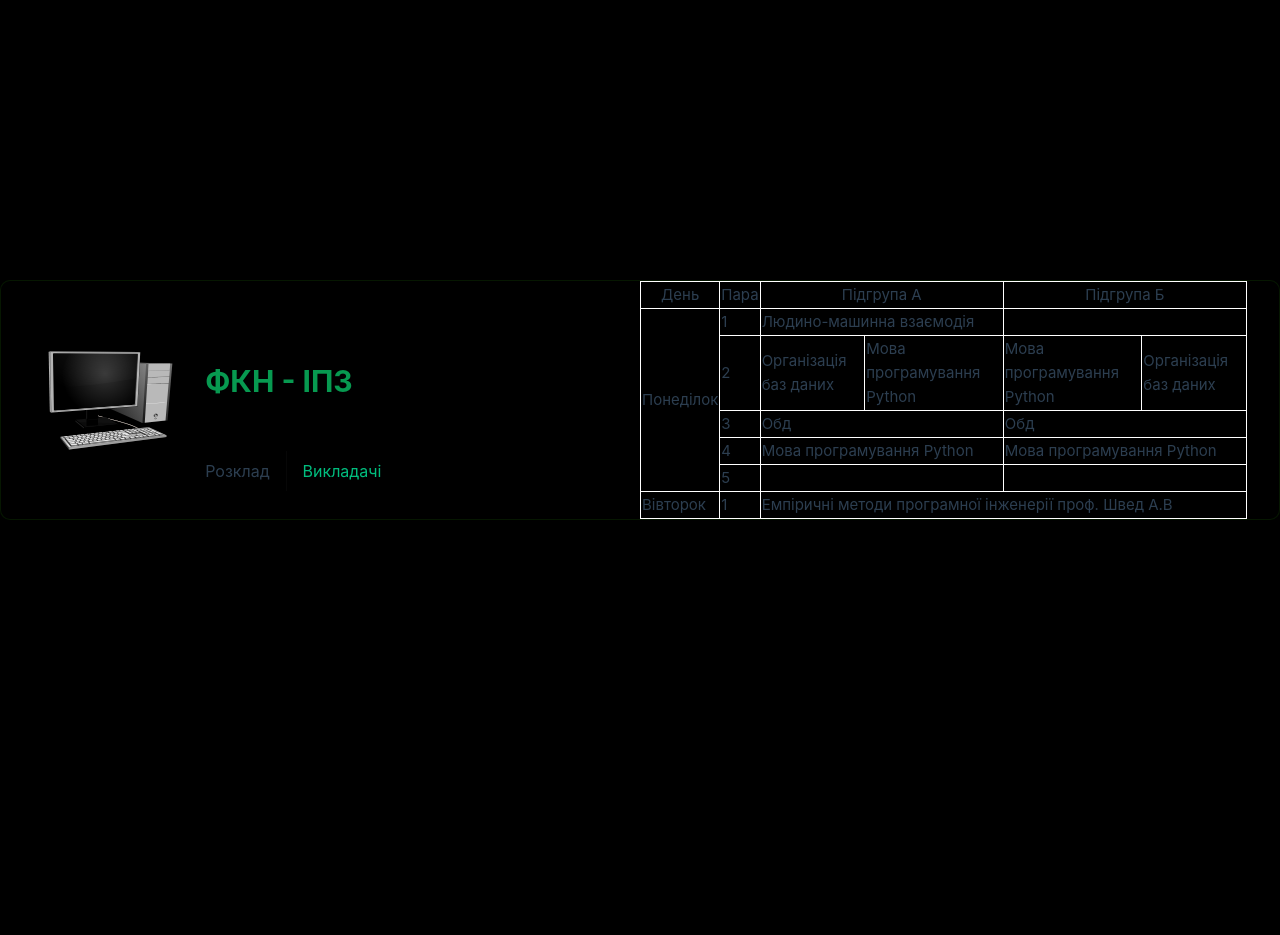
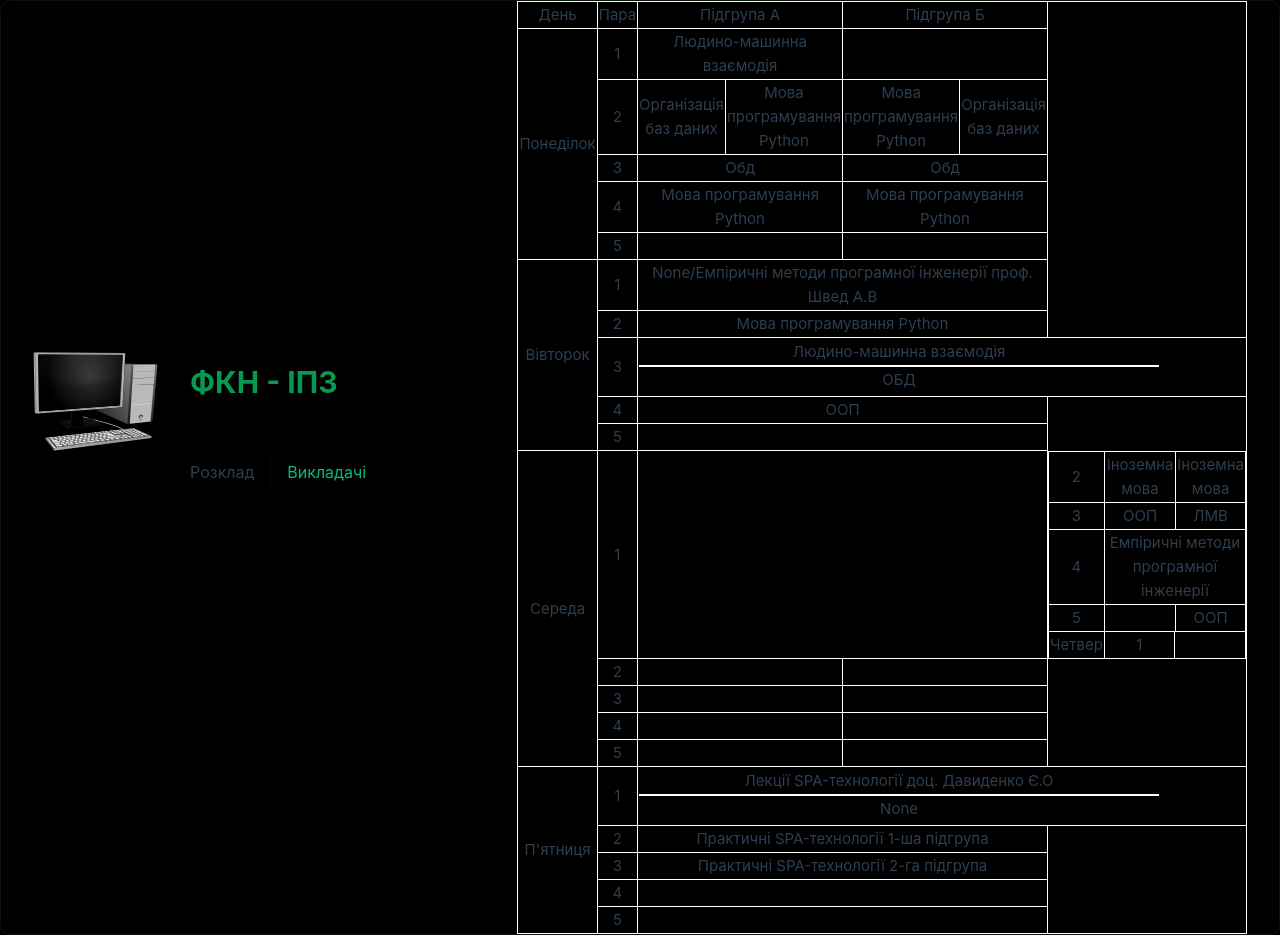
Before and after one commit to 2blexxn2/209rep, a Vue app: page / in a window 1280 px wide. Before the commit the page ends 800 px from the top, so only its background shows below. Built offline with nearby package versions, Linux system fonts and the light colour scheme.

Commit message:
new commit

```diff
--- a/src/views/HomeView.vue
+++ b/src/views/HomeView.vue
@@ -5,7 +5,7 @@ import TheWelcome from '../components/TheWelcome.vue'
 <template>
 	<!-- 	<img src="../assets/pic1.jpg" alt="Girl in a jacket" width="1000" height="600">
  -->
-	<table>
+	<!-- 	<table>
 		<tr>
 			<th>День</th>
 			<th>Пара</th>
@@ -45,13 +45,190 @@ import TheWelcome from '../components/TheWelcome.vue'
 			<td>1</td>
 			<td colspan="4">Емпіричні методи програмної інженерії проф. Швед А.В</td>
 		</tr>
+		<tr>
+			<td>2</td>
+			<td colspan="4">Мова програмування Python</td>
+		</tr>
+		<tr>
+			<td>3</td>
+			<td colspan="4">
+				<table>
+					<tr class="red-line">Людино-машинна взаємодія</tr><br>
+					<tr class="red-line">Людино-машинна взаємодія</tr>
+				</table>
+			</td>
+		</tr>
+	</table> -->
+	<table>
+		<tr>
+			<th>День</th>
+			<th>Пара</th>
+			<th colspan="2">Підгрупа А</th>
+			<th colspan="2">Підгрупа Б</th>
+		</tr>
+		<tr>
+			<td rowspan="5">Понеділок</td>
+			<td>1</td>
+			<td colspan="2">Людино-машинна взаємодія</td>
+			<td colspan="2"></td>
+		</tr>
+		<tr>
+			<td>2</td>
+			<td>Організація баз даних</td>
+			<td>Мова програмування Python</td>
+			<td>Мова програмування Python</td>
+			<td>Організація баз даних</td>
+		</tr>
+		<tr>
+			<td>3</td>
+			<td colspan="2">Обд</td>
+			<td colspan="2">Обд</td>
+		</tr>
+		<tr>
+			<td>4</td>
+			<td colspan="2">Мова програмування Python</td>
+			<td colspan="2">Мова програмування Python</td>
+		</tr>
+		<tr>
+			<td>5</td>
+			<td colspan="2"></td>
+			<td colspan="2"></td>
+		</tr>
+		<tr>
+			<td rowspan="5">Вівторок</td>
+			<td>1</td>
+			<td colspan="4">None/Емпіричні методи програмної інженерії проф. Швед А.В</td>
+		</tr>
+		<tr>
+			<td>2</td>
+			<td colspan="4">Мова програмування Python</td>
+		</tr>
+		<tr>
+			<td colspan="1">3</td>
+			<td colspan="8">
+				<table class="first">
+					<tr class="red-line">
+						<td style="border: blue;">Людино-машинна взаємодія</td>
+					</tr>
+					<tr>
+						<td style="border: blue;">ОБД</td>
+					</tr>
+					<tr>
+						<td style="border: blue;"></td>
+					</tr>
+				</table>
+			</td>
+		</tr>
+		<tr>
+			<td>4</td>
+			<td colspan="4">ООП</td>
+		</tr>
+		<tr>
+			<td>5</td>
+			<td colspan="4"></td>
+		</tr>
+		<tr>
+			<td rowspan="5">Середа</td>
+			<td>1</td>
+			<td colspan="4"></td>
+		<tr>
+			<td>2</td>
+			<td colspan="2">Іноземна мова</td>
+			<td colspan="2">Іноземна мова</td>
+		</tr>
+		<tr>
+			<td>3</td>
+			<td colspan="2">ООП</td>
+			<td colspan="2">ЛМВ</td>
+		</tr>
+		<tr>
+			<td>4</td>
+			<td colspan="4">Емпіричні методи програмної інженерії</td>
+		</tr>
+		<tr>
+			<td>5</td>
+			<td colspan="2"></td>
+			<td colspan="2">ООП</td>
+		</tr>
+		<tr>
+			<td rowspan="5">Четвер</td>
+			<td>1</td>
+			<td colspan="2"></td>
+		</tr>
+		</tr>
+		<tr>
+			<td>2</td>
+			<td colspan="2"></td>
+			<td colspan="2"></td>
+		</tr>
+		<tr>
+			<td>3</td>
+			<td colspan="2"></td>
+			<td colspan="2"></td>
+		</tr>
+		<tr>
+			<td>4</td>
+			<td colspan="2"></td>
+			<td colspan="2"></td>
+		</tr>
+		<tr>
+			<td>5</td>
+			<td colspan="2"></td>
+			<td colspan="2"></td>
+		</tr>
+		<tr>
+			<td rowspan="6">П'ятниця</td>
+		</tr>
+		<tr>
+			<td colspan="1">1</td>
+			<td colspan="8">
+				<table class="first">
+					<tr class="red-line">
+						<td style="border: blue;"> Лекції SPA-технології доц. Давиденко Є.О</td>
+					</tr>
+					<tr>
+						<td style="border: blue;">None</td>
+					</tr>
+					<tr>
+						<td style="border: blue;"></td>
+					</tr>
+				</table>
+			</td>
+		</tr>
+		<tr>
+			<td>2</td>
+			<td colspan="4">Практичні SPA-технології 1-ша підгрупа</td>
+		</tr>
+		<tr>
+			<td>3</td>
+			<td colspan="4">Практичні SPA-технології 2-га підгрупа</td>
+		</tr>
+		<tr>
+			<td>4</td>
+			<td colspan="4"></td>
+		</tr>
+				<tr>
+				<td>5</td>
+				<td colspan="4"></td>
+			</tr>
 	</table>
 </template>
 
 <style>
-table, th, td {
+table,
+th,
+td {
 	border: 1px solid white;
 	border-collapse: collapse;
+	text-align: center;
 }
 
+.red-line {
+	border-bottom: 2px solid rgb(255, 255, 255);
+}
+
+.first {
+	border: none;
+	width: 520px;
+}
 </style>
```
Lines whose indentation alone changed are shown as unchanged.
